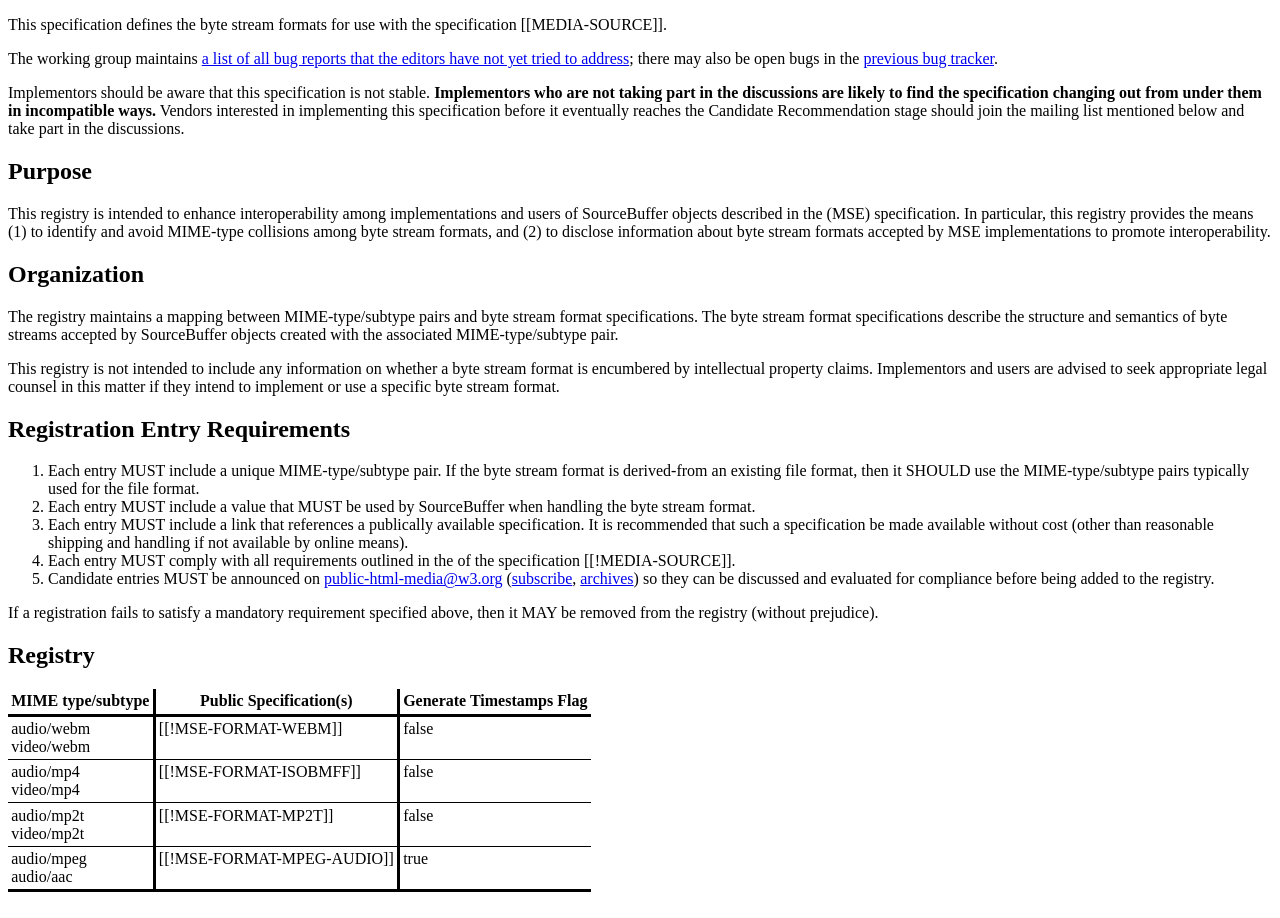
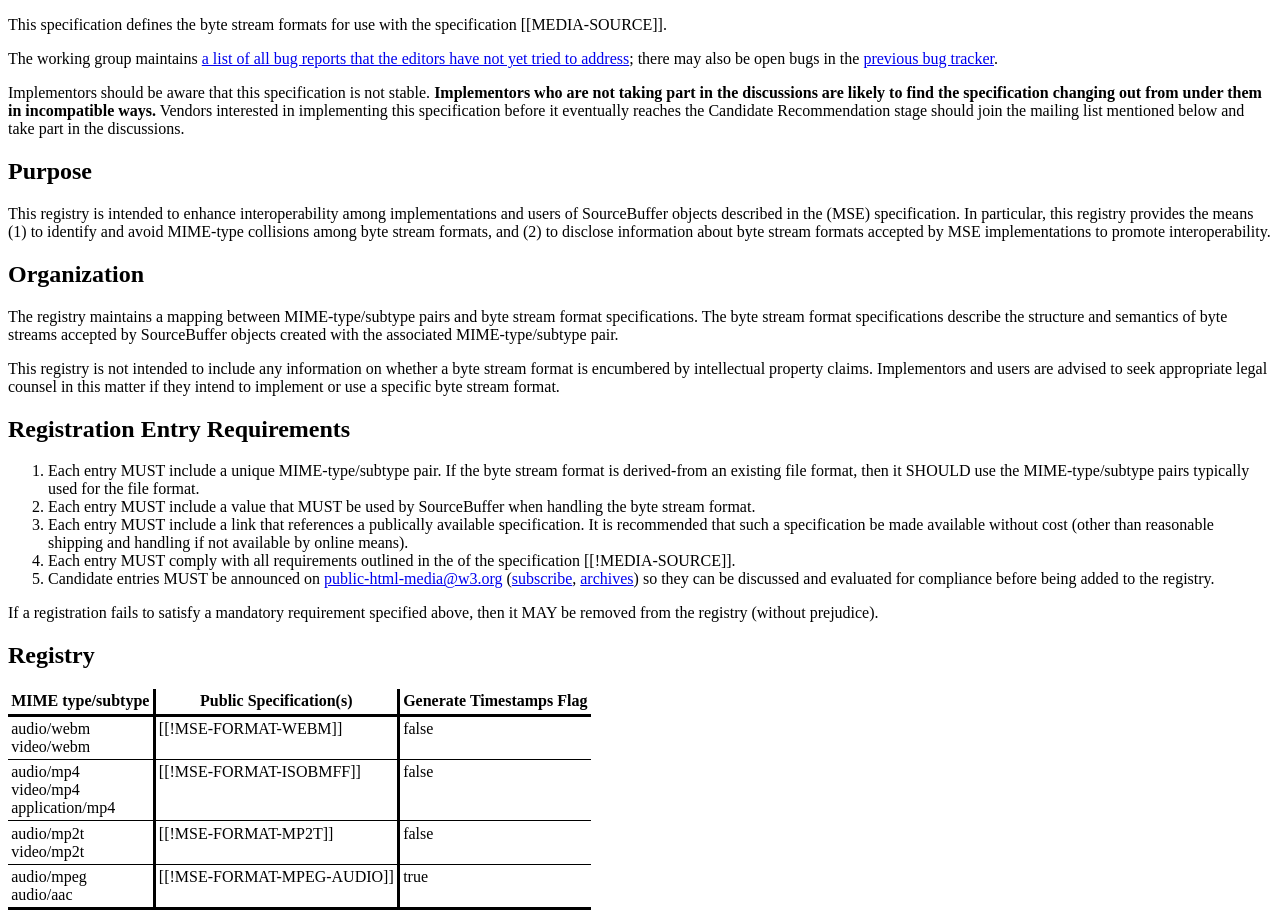
Before and after one commit to w3c/mse-byte-stream-format-registry, a plain HTML site: page index.html in a window 1280 px wide. Drawn offline with nearby package versions, Linux system fonts and the light colour scheme; a script that the page names is missing.

Commit message:
Add application/mp4 to registry
The entry targets to the ISO BMFF Byte Stream Format specification.

```diff
--- a/index.html
+++ b/index.html
@@ -143,7 +143,8 @@
           <tr>
             <td>
               audio/mp4<br>
-              video/mp4
+              video/mp4<br>
+              application/mp4
             </td>
             <td><a def-id="byte-stream-format-registry-isobmff"></a> [[!MSE-FORMAT-ISOBMFF]]</td>
             <td>false</td>
```
